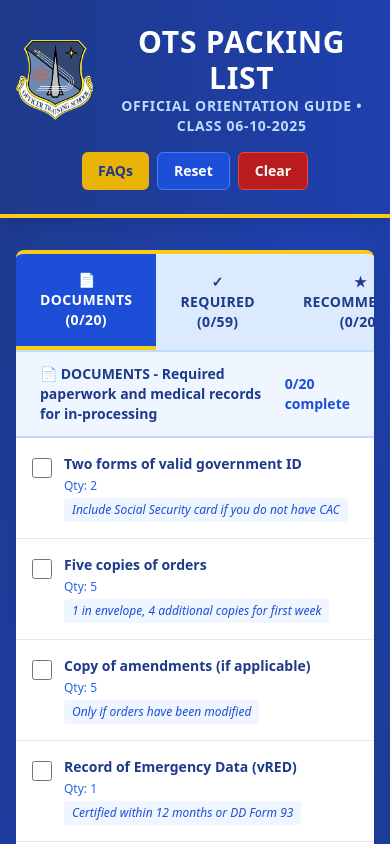
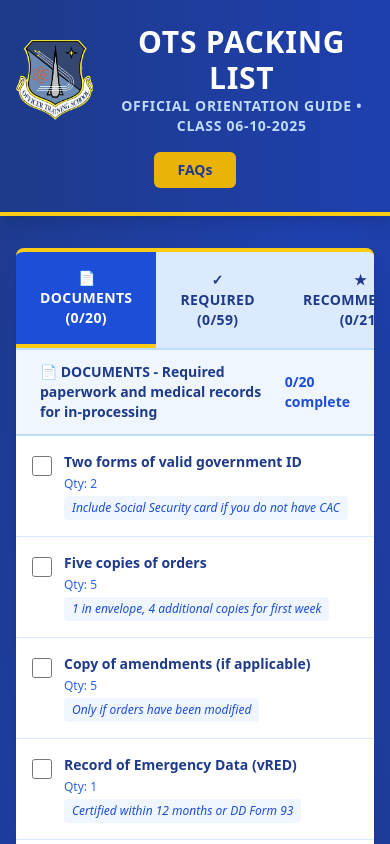
Before and after one commit to ceejwatson/ots-packing-list, a Next.js app: page /dashboard in a window 390 px wide. Shown: the top 844 px of the page. Built offline with nearby package versions, Linux system fonts and the light colour scheme.

Commit message:
Major updates: Remove Reset/Clear buttons, add 2nd coyote boots recommendation, change to US Officer lapel pins, add shampoo/conditioner, move electrolytes to recommended, reorder toiletry items, remove mouthguard, change to 1 lock, add gallon ziplock bags, update cell phone note

```diff
--- a/app/dashboard/page.tsx
+++ b/app/dashboard/page.tsx
@@ -39,21 +39,6 @@ export default function Dashboard() {
     )
     setItems(updatedItems)
     localStorage.setItem('ots-packing-list', JSON.stringify(updatedItems))
-  }
-
-  const resetList = () => {
-    if (confirm('Are you sure you want to reset your packing list? This will uncheck all items.')) {
-      const resetItems = items.map(item => ({ ...item, is_packed: false }))
-      setItems(resetItems)
-      localStorage.setItem('ots-packing-list', JSON.stringify(resetItems))
-    }
-  }
-
-  const clearData = () => {
-    if (confirm('Are you sure you want to clear all data? This will reset everything to default.')) {
-      localStorage.removeItem('ots-packing-list')
-      loadItems()
-    }
   }
 
   const filteredItems = items.filter(item => item.category === activeTab)
@@ -99,26 +84,12 @@ export default function Dashboard() {
                 </div>
               </div>
             </div>
-            <div className="flex gap-2">
-              <button
-                onClick={() => router.push('/faqs')}
-                className="px-4 py-2 text-sm bg-yellow-500 hover:bg-yellow-400 text-blue-900 rounded-md transition-colors font-bold"
-              >
-                FAQs
-              </button>
-              <button
-                onClick={resetList}
-                className="px-4 py-2 text-sm bg-blue-700 hover:bg-blue-600 text-white rounded-md transition-colors border border-blue-500 font-semibold"
-              >
-                Reset
-              </button>
-              <button
-                onClick={clearData}
-                className="px-4 py-2 text-sm bg-red-700 hover:bg-red-600 text-white rounded-md transition-colors border border-red-500 font-semibold"
-              >
-                Clear
-              </button>
-            </div>
+            <button
+              onClick={() => router.push('/faqs')}
+              className="px-6 py-2 text-sm bg-yellow-500 hover:bg-yellow-400 text-blue-900 rounded-md transition-colors font-bold"
+            >
+              FAQs
+            </button>
           </div>
         </div>
       </header>
--- a/lib/packing-list-data.ts
+++ b/lib/packing-list-data.ts
@@ -34,7 +34,7 @@ export const defaultOTSPackingList: Omit<PackingItem, 'id' | 'is_packed'>[] = [
   { category: 'Documents', item_name: 'Questionnaires from intakeQ', quantity: 1, notes: 'Complete all required questionnaires' },
 
   // REQUIRED UNIFORMS - UTILITY (OCP)
-  { category: 'Required', item_name: 'Coyote brown boots', quantity: 1, notes: 'Must be broken in', amazon_search: 'coyote+brown+military+boots' },
+  { category: 'Required', item_name: 'Coyote brown boots', quantity: 1, notes: 'Recommended: 2 pairs', amazon_search: 'coyote+brown+military+boots' },
   { category: 'Required', item_name: 'OCP pants', quantity: 2, notes: 'Sex specific, 4 recommended', amazon_search: 'ocp+pants' },
   { category: 'Required', item_name: 'OCP blouse', quantity: 2, notes: 'Sex specific, 4 recommended', amazon_search: 'ocp+blouse+top' },
   { category: 'Required', item_name: 'OCP patrol cap', quantity: 2, notes: '6-point and ball cap NOT authorized, 3 recommended', amazon_search: 'ocp+patrol+cap' },
@@ -58,7 +58,7 @@ export const defaultOTSPackingList: Omit<PackingItem, 'id' | 'is_packed'>[] = [
   { category: 'Required', item_name: 'Lightweight blue jacket', quantity: 1, notes: 'May be embroidered', amazon_search: 'air+force+lightweight+jacket' },
 
   // REQUIRED UNIFORMS - PT GEAR
-  { category: 'Required', item_name: 'Running shoes', quantity: 1, notes: 'MUST be broken in! 2 pairs recommended', amazon_search: 'running+shoes' },
+  { category: 'Required', item_name: 'Running shoes', quantity: 1, amazon_search: 'running+shoes' },
   { category: 'Required', item_name: 'PT shorts', quantity: 3, notes: 'IAW USAF/USSF regs, 5 recommended', amazon_search: 'air+force+pt+shorts' },
   { category: 'Required', item_name: 'PT shirts', quantity: 3, notes: 'IAW USAF/USSF regs, 5 recommended', amazon_search: 'air+force+pt+shirt' },
   { category: 'Required', item_name: 'PT pants', quantity: 1, notes: 'Running suit or sweats, 2 recommended', amazon_search: 'air+force+pt+pants' },
@@ -72,7 +72,7 @@ export const defaultOTSPackingList: Omit<PackingItem, 'id' | 'is_packed'>[] = [
   { category: 'Required', item_name: 'Velcro rank insignia', quantity: 2, notes: 'Spice brown embroidered (blue for USSF)', amazon_search: 'velcro+military+rank+insignia' },
   { category: 'Required', item_name: 'Blues name tag', quantity: 1, notes: 'Blue plastic', amazon_search: 'air+force+blues+name+tag' },
   { category: 'Required', item_name: 'Service dress name tag', quantity: 1, notes: 'Silver metal', amazon_search: 'air+force+service+dress+name+tag+silver' },
-  { category: 'Required', item_name: 'US lapel pins', quantity: 1, notes: 'Set of 2 for service coat (USSF lapel pin for USSF)', amazon_search: 'us+lapel+pin+air+force' },
+  { category: 'Required', item_name: 'US Officer lapel pins', quantity: 1, notes: 'Set of 2 for service coat', amazon_search: 'us+officer+lapel+pin+air+force' },
   { category: 'Required', item_name: 'Metal rank insignia', quantity: 3, notes: 'For service coat epaulet and flight cap', amazon_search: 'air+force+metal+rank+insignia' },
   { category: 'Required', item_name: 'Epaulet rank', quantity: 1, notes: 'Set of 2, sex specific', amazon_search: 'air+force+epaulet+rank' },
   { category: 'Required', item_name: 'Ribbon rack', quantity: 1, amazon_search: 'air+force+ribbon+rack' },
@@ -81,28 +81,29 @@ export const defaultOTSPackingList: Omit<PackingItem, 'id' | 'is_packed'>[] = [
   { category: 'Required', item_name: 'Prescription medications', quantity: 1, notes: '90-day supply in original containers' },
   { category: 'Required', item_name: 'Washcloth', quantity: 2, amazon_search: 'washcloth' },
   { category: 'Required', item_name: 'Shower shoes/flip flops', quantity: 1, amazon_search: 'shower+sandals' },
+  { category: 'Required', item_name: 'Toiletry bag', quantity: 1, amazon_search: 'toiletry+bag' },
   { category: 'Required', item_name: 'Hard soap with case or shower gel', quantity: 1, amazon_search: 'soap+case+travel' },
+  { category: 'Required', item_name: 'Shampoo and conditioner', quantity: 1, amazon_search: 'travel+shampoo+conditioner' },
   { category: 'Required', item_name: 'Personal hygiene items', quantity: 1, notes: 'Shaving, hair, feminine supplies for 60 days', amazon_search: 'toiletry+kit' },
   { category: 'Required', item_name: 'Black backpack', quantity: 1, notes: 'IAW DAFI 36-2903, for 72-hour bag', amazon_search: 'black+tactical+backpack' },
   { category: 'Required', item_name: 'Hydration pack (1.5L minimum)', quantity: 1, notes: 'Max 18"x12"x5", must have document pouch', amazon_search: 'hydration+pack+camelbak' },
-  { category: 'Required', item_name: 'Electrolytes', quantity: 1, notes: 'For hydration pack', amazon_search: 'electrolyte+powder+packets' },
   { category: 'Required', item_name: 'Black ball point pens', quantity: 5, amazon_search: 'black+ball+point+pens' },
   { category: 'Required', item_name: 'Notepaper/pocket notebook', quantity: 2, amazon_search: 'pocket+notebook+military' },
   { category: 'Required', item_name: 'Duffel bag', quantity: 1, notes: 'For field deployment', amazon_search: 'military+duffel+bag' },
-  { category: 'Required', item_name: 'Toiletry bag', quantity: 1, amazon_search: 'toiletry+bag' },
   { category: 'Required', item_name: 'Towels', quantity: 2, notes: 'No wider than 24" x 44"', amazon_search: 'towel+24x44' },
   { category: 'Required', item_name: 'Wristwatch', quantity: 1, notes: 'Smart watches authorized with restrictions', amazon_search: 'military+watch' },
   { category: 'Required', item_name: 'Flashlight', quantity: 1, notes: 'Less than 5 inches long, extra batteries', amazon_search: 'tactical+flashlight+small' },
-  { category: 'Required', item_name: 'Mouthguard', quantity: 1, notes: 'For combatives', amazon_search: 'sports+mouthguard' },
   { category: 'Required', item_name: 'Eye protection (wrap-around)', quantity: 1, notes: 'Must have fully enclosed sides', amazon_search: 'military+ballistic+glasses' },
   { category: 'Required', item_name: 'Eyeglass strap', quantity: 1, notes: 'Required to secure glasses during field events', amazon_search: 'eyeglass+strap+tactical' },
   { category: 'Required', item_name: 'Prescription eyeglasses', quantity: 2, notes: 'If needed, military-approved frames' },
-  { category: 'Required', item_name: 'Combination locks', quantity: 2, notes: 'Combination style only', amazon_search: 'combination+padlock' },
+  { category: 'Required', item_name: 'Combination lock', quantity: 1, amazon_search: 'combination+padlock' },
+  { category: 'Required', item_name: 'Gallon-sized ziplock bags', quantity: 5, notes: 'Clear', amazon_search: 'ziplock+gallon+bags' },
   { category: 'Required', item_name: 'Sandwich-sized ziplock bags', quantity: 5, notes: 'Clear', amazon_search: 'ziplock+sandwich+bags' },
-  { category: 'Required', item_name: 'Cell phone and charger', quantity: 1, notes: 'No restrictions after SMT' },
+  { category: 'Required', item_name: 'Cell phone and charger', quantity: 1, notes: 'Limited use during training' },
   { category: 'Required', item_name: 'Cash', quantity: 1, notes: 'At least $2,000 accessible, $65-75 exact for field meals' },
 
   // RECOMMENDED ITEMS
+  { category: 'Recommended', item_name: 'Electrolytes', quantity: 1, notes: 'For hydration pack', amazon_search: 'electrolyte+powder+packets' },
   { category: 'Recommended', item_name: 'Laptop with accessories', quantity: 1, notes: 'Surge protector, CAC reader, headphones, waterproof case', amazon_search: 'laptop' },
   { category: 'Recommended', item_name: 'Printer (optional)', quantity: 1, notes: 'Check current policy', amazon_search: 'compact+printer' },
   { category: 'Recommended', item_name: 'Printer paper', quantity: 1, amazon_search: 'printer+paper' },
```
